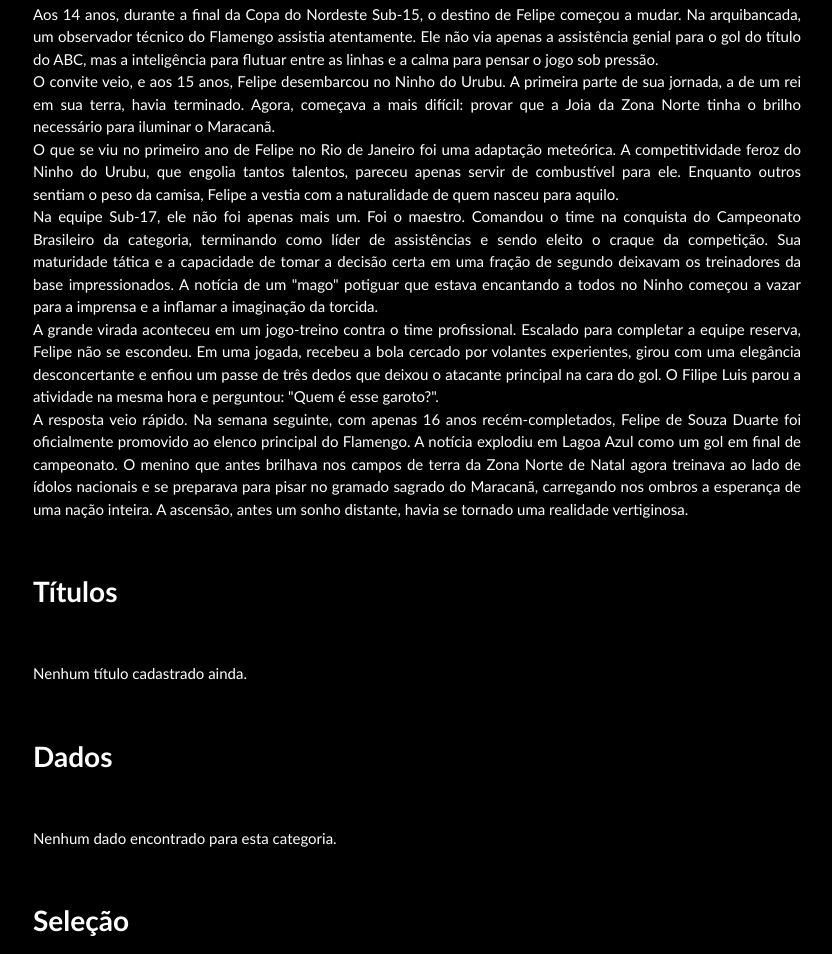
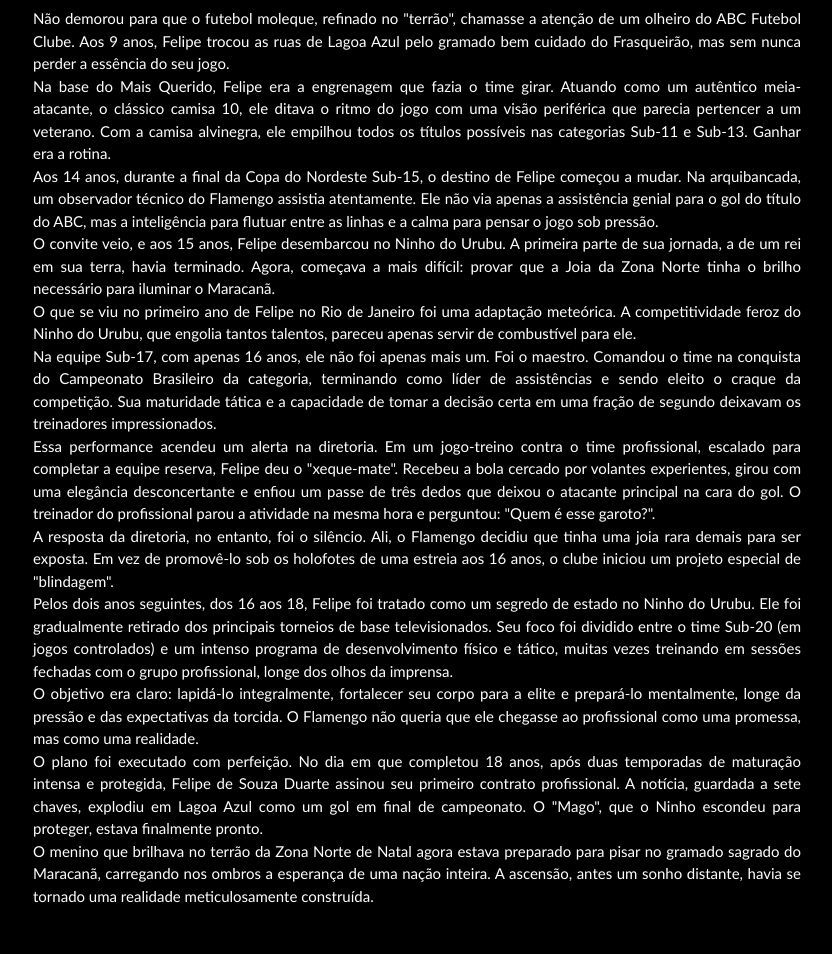
Before and after one commit to dev-felipeduarte/modo-carreira, a plain HTML site: page pages/jogador/index.html in a window 1280 px wide. Shown: the part 481-1435 px from the top of the page, without its empty margins (223-1055 px from the left). Drawn offline with Linux system fonts and the light colour scheme.

Commit message:
Update index.html

```diff
--- a/pages/jogador/index.html
+++ b/pages/jogador/index.html
@@ -34,7 +34,7 @@
         <div>
           <h1 id="sobre" class="topico">O Mago de Lagoa Azul: A Ascensão de Felipe Duarte</h1>
           <div class="texto">
-              <p>
+            <p></p>
               Longe do brilho dos cartões-postais de Natal, nos campos de terra batida e nas ruas asfaltadas de Lagoa Azul, na Zona Norte, um talento florescia de forma obstinada. Ali, onde o futebol é mais suor do que glamour, Felipe de Souza Duarte transformava qualquer espaço em seu estádio particular. A bola, sua companheira inseparável, parecia ter um pacto com seus pés ágeis, obedecendo a toques sutis em meio à poeira e aos desafios do concreto.
             </p>
             <p>
@@ -50,16 +50,28 @@
               O convite veio, e aos 15 anos, Felipe desembarcou no Ninho do Urubu. A primeira parte de sua jornada, a de um rei em sua terra, havia terminado. Agora, começava a mais difícil: provar que a Joia da Zona Norte tinha o brilho necessário para iluminar o Maracanã.
             </p>
             <p>
-                  O que se viu no primeiro ano de Felipe no Rio de Janeiro foi uma adaptação meteórica. A competitividade feroz do Ninho do Urubu, que engolia tantos talentos, pareceu apenas servir de combustível para ele. Enquanto outros sentiam o peso da camisa, Felipe a vestia com a naturalidade de quem nasceu para aquilo.
+              O que se viu no primeiro ano de Felipe no Rio de Janeiro foi uma adaptação meteórica. A competitividade feroz do Ninho do Urubu, que engolia tantos talentos, pareceu apenas servir de combustível para ele.
             </p>
             <p>
-                  Na equipe Sub-17, ele não foi apenas mais um. Foi o maestro. Comandou o time na conquista do Campeonato Brasileiro da categoria, terminando como líder de assistências e sendo eleito o craque da competição. Sua maturidade tática e a capacidade de tomar a decisão certa em uma fração de segundo deixavam os treinadores da base impressionados. A notícia de um "mago" potiguar que estava encantando a todos no Ninho começou a vazar para a imprensa e a inflamar a imaginação da torcida.
+              Na equipe Sub-17, com apenas 16 anos, ele não foi apenas mais um. Foi o maestro. Comandou o time na conquista do Campeonato Brasileiro da categoria, terminando como líder de assistências e sendo eleito o craque da competição. Sua maturidade tática e a capacidade de tomar a decisão certa em uma fração de segundo deixavam os treinadores impressionados.
             </p>
             <p>
-                  A grande virada aconteceu em um jogo-treino contra o time profissional. Escalado para completar a equipe reserva, Felipe não se escondeu. Em uma jogada, recebeu a bola cercado por volantes experientes, girou com uma elegância desconcertante e enfiou um passe de três dedos que deixou o atacante principal na cara do gol. O Filipe Luis parou a atividade na mesma hora e perguntou: "Quem é esse garoto?".
+              Essa performance acendeu um alerta na diretoria. Em um jogo-treino contra o time profissional, escalado para completar a equipe reserva, Felipe deu o "xeque-mate". Recebeu a bola cercado por volantes experientes, girou com uma elegância desconcertante e enfiou um passe de três dedos que deixou o atacante principal na cara do gol. O treinador do profissional parou a atividade na mesma hora e perguntou: "Quem é esse garoto?".
             </p>
             <p>
-                  A resposta veio rápido. Na semana seguinte, com apenas 16 anos recém-completados, Felipe de Souza Duarte foi oficialmente promovido ao elenco principal do Flamengo. A notícia explodiu em Lagoa Azul como um gol em final de campeonato. O menino que antes brilhava nos campos de terra da Zona Norte de Natal agora treinava ao lado de ídolos nacionais e se preparava para pisar no gramado sagrado do Maracanã, carregando nos ombros a esperança de uma nação inteira. A ascensão, antes um sonho distante, havia se tornado uma realidade vertiginosa.
+              A resposta da diretoria, no entanto, foi o silêncio. Ali, o Flamengo decidiu que tinha uma joia rara demais para ser exposta. Em vez de promovê-lo sob os holofotes de uma estreia aos 16 anos, o clube iniciou um projeto especial de "blindagem".
+            </p>
+            <p>
+              Pelos dois anos seguintes, dos 16 aos 18, Felipe foi tratado como um segredo de estado no Ninho do Urubu. Ele foi gradualmente retirado dos principais torneios de base televisionados. Seu foco foi dividido entre o time Sub-20 (em jogos controlados) e um intenso programa de desenvolvimento físico e tático, muitas vezes treinando em sessões fechadas com o grupo profissional, longe dos olhos da imprensa.
+            </p>
+            <p>
+              O objetivo era claro: lapidá-lo integralmente, fortalecer seu corpo para a elite e prepará-lo mentalmente, longe da pressão e das expectativas da torcida. O Flamengo não queria que ele chegasse ao profissional como uma promessa, mas como uma realidade.
+            </p>
+            <p>
+              O plano foi executado com perfeição. No dia em que completou 18 anos, após duas temporadas de maturação intensa e protegida, Felipe de Souza Duarte assinou seu primeiro contrato profissional. A notícia, guardada a sete chaves, explodiu em Lagoa Azul como um gol em final de campeonato. O "Mago", que o Ninho escondeu para proteger, estava finalmente pronto.
+            </p>
+            <p>
+              O menino que brilhava no terrão da Zona Norte de Natal agora estava preparado para pisar no gramado sagrado do Maracanã, carregando nos ombros a esperança de uma nação inteira. A ascensão, antes um sonho distante, havia se tornado uma realidade meticulosamente construída.
             </p>
           </div>
         </div>
```
Lines whose indentation alone changed are shown as unchanged.
